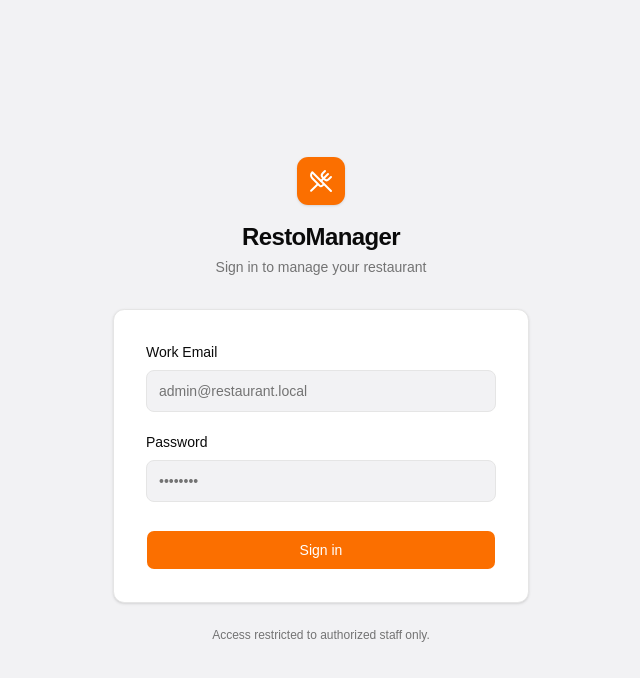
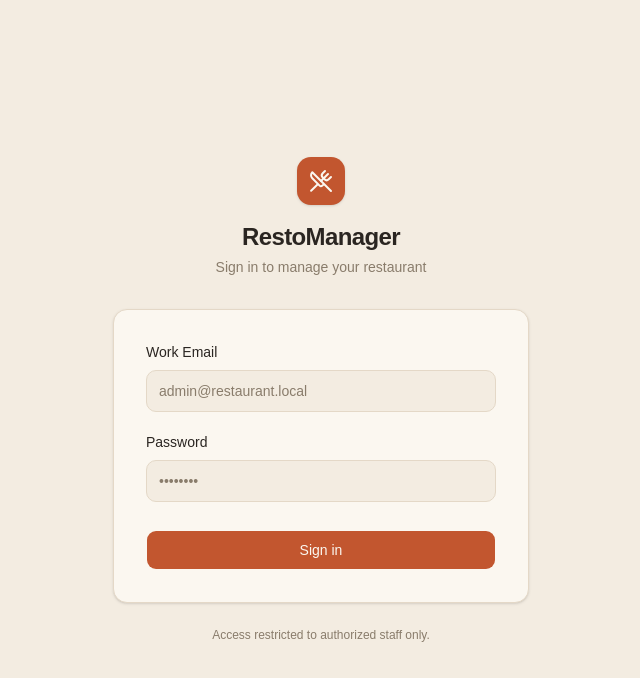
Before and after one commit to ArmandMalci/restaurant-manager, a React (Vite) app in the folder apps/web/: page /login in a window 1280 px wide. Shown: the top 678 px of the page, without its empty margins (319-959 px from the left). Built offline with nearby package versions, Linux system fonts and the light colour scheme.

Commit message:
feat(web): retune default theme to Warm canvas identity

```diff
--- a/apps/web/src/index.css
+++ b/apps/web/src/index.css
@@ -72,44 +72,44 @@
 
 :root,
 [data-theme="default"] {
-  --background: oklch(0.961 0.003 286);
-  --foreground: oklch(0.145 0 0);
-  --card: oklch(1 0 0);
-  --card-foreground: oklch(0.145 0 0);
-  --popover: oklch(1 0 0);
-  --popover-foreground: oklch(0.145 0 0);
-  --primary: oklch(0.205 0 0);
-  --primary-foreground: oklch(0.985 0 0);
-  --secondary: oklch(0.97 0 0);
-  --secondary-foreground: oklch(0.205 0 0);
-  --muted: oklch(0.97 0 0);
-  --muted-foreground: oklch(0.556 0 0);
-  --accent: oklch(0.702 0.197 49.2);
-  --accent-foreground: oklch(1 0 0);
-  --destructive: oklch(0.577 0.245 27.325);
-  --border: oklch(0.922 0 0);
-  --input: oklch(0.922 0 0);
-  --ring: oklch(0.702 0.197 49.2);
-  --radius: 0.5rem;
-  --success: oklch(0.723 0.219 149.6);
-  --success-foreground: oklch(1 0 0);
-  --warning: oklch(0.769 0.188 70.1);
-  --warning-foreground: oklch(0.145 0 0);
-  --info: oklch(0.577 0.162 220);
-  --info-foreground: oklch(1 0 0);
-  --chart-1: oklch(0.702 0.197 49.2);
-  --chart-2: oklch(0.723 0.219 149.6);
-  --chart-3: oklch(0.577 0.162 220);
-  --chart-4: oklch(0.769 0.188 70.1);
-  --chart-5: oklch(0.65 0.15 310);
-  --sidebar: oklch(0.12 0 0);
-  --sidebar-foreground: oklch(0.961 0.003 286);
-  --sidebar-primary: oklch(0.702 0.197 49.2);
-  --sidebar-primary-foreground: oklch(1 0 0);
-  --sidebar-accent: oklch(0.274 0 0);
-  --sidebar-accent-foreground: oklch(1 0 0);
-  --sidebar-border: oklch(0.274 0 0);
-  --sidebar-ring: oklch(0.702 0.197 49.2);
+  --background: #f3ece1;
+  --foreground: #2a2521;
+  --card: #fbf7f0;
+  --card-foreground: #2a2521;
+  --popover: #fbf7f0;
+  --popover-foreground: #2a2521;
+  --primary: #c2562f;
+  --primary-foreground: #fbf7f0;
+  --secondary: #ece2d4;
+  --secondary-foreground: #2a2521;
+  --muted: #ece2d4;
+  --muted-foreground: #897c6b;
+  --accent: #c2562f;
+  --accent-foreground: #fbf7f0;
+  --destructive: #c0392b;
+  --border: #e4d8c7;
+  --input: #e4d8c7;
+  --ring: #c2562f;
+  --radius: 0.625rem;
+  --success: #15924c;
+  --success-foreground: #fbf7f0;
+  --warning: #b9760a;
+  --warning-foreground: #fbf7f0;
+  --info: #1f5fd6;
+  --info-foreground: #fbf7f0;
+  --chart-1: #c2562f;
+  --chart-2: #15924c;
+  --chart-3: #1f5fd6;
+  --chart-4: #b9760a;
+  --chart-5: #8a5a9c;
+  --sidebar: #ece2d4;
+  --sidebar-foreground: #2a2521;
+  --sidebar-primary: #c2562f;
+  --sidebar-primary-foreground: #fbf7f0;
+  --sidebar-accent: #e4d8c7;
+  --sidebar-accent-foreground: #2a2521;
+  --sidebar-border: #e4d8c7;
+  --sidebar-ring: #c2562f;
 }
 
 [data-theme="monokai"] {
```
